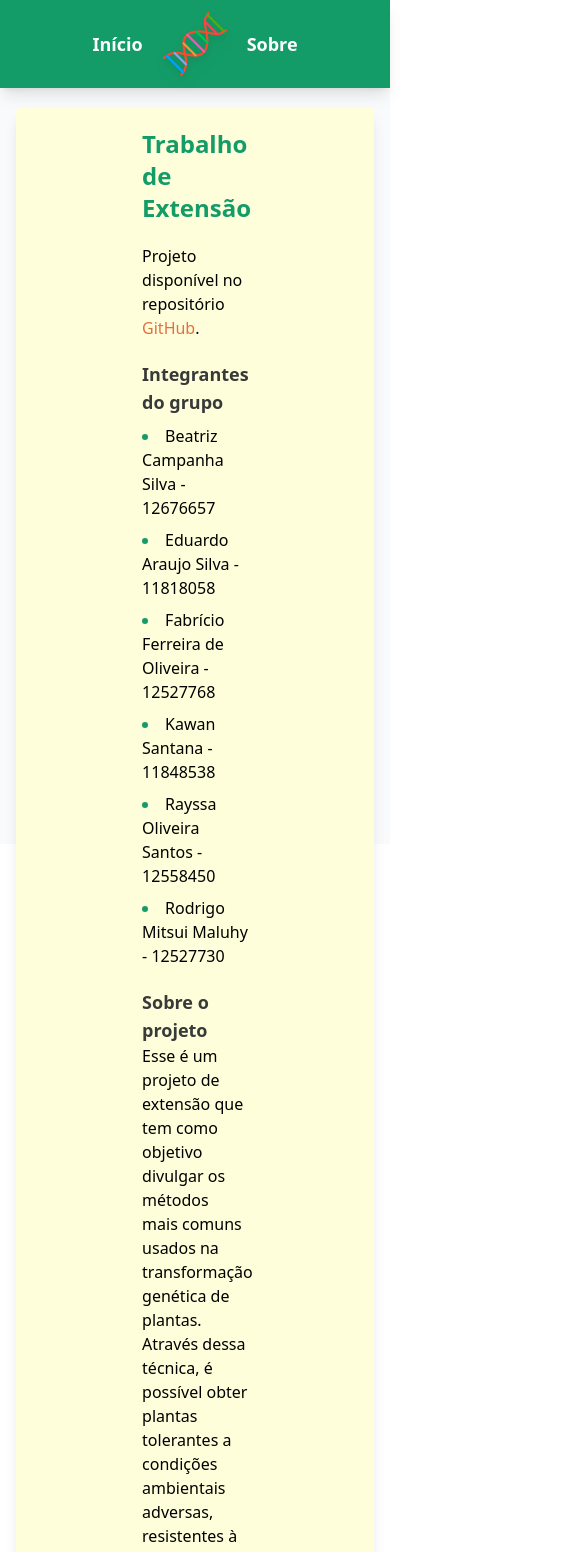
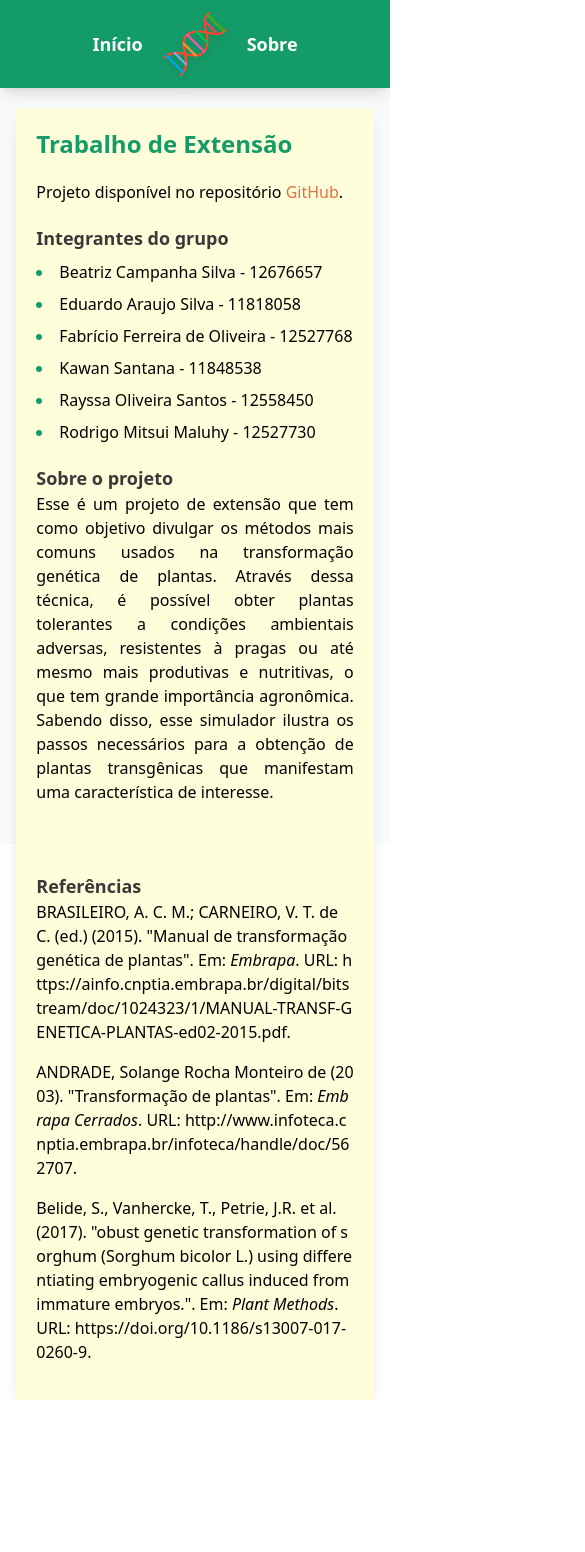
Before and after one commit to BCampanha/extensao-biomol, a Vue app: page /sobre in a window 390 px wide. Shown: the top 1552 px of the page, 585 px wide, since content can reach past the window. After the commit the page ends 1400 px from the top, so only its background shows below. Built offline with nearby package versions, Linux system fonts and the light colour scheme.

Commit message:
Responsividade da página Sobre

```diff
--- a/src/views/ConstrucaoVetor.vue
+++ b/src/views/ConstrucaoVetor.vue
@@ -24,7 +24,7 @@
       </template>
 
       <template #principal>
-        <ImagemRef :src="'plasmideo.jpg'" :legenda="'Esquema da estrutura de uma bactéria, com seu DNA cromossômico e DNA circular, chamado de plasmídeo'" :referencia="'Copyright: Adobe Stock'"/>
+        <img src="../assets/plasmideo.jpg" class="mx-auto rounded-lg border-2 w-[35rem] mb-10 mt-5" alt='Esquema da estrutura de uma bactéria, com seu DNA cromossômico e DNA circular, chamado de plasmídeo'/>
         <p class="text-lg">Complete o vetor de transformação do plasmídeo Ti</p>
 
 
--- a/src/views/SobreTrabalho.vue
+++ b/src/views/SobreTrabalho.vue
@@ -1,5 +1,5 @@
 <template>
-  <div class="flex flex-col justify-center w-4/12 mx-auto">
+  <div class="flex flex-col justify-center mx-auto sobre">
     <h1 class="text-2xl font-extrabold mb-5 text-verde-escuro">Trabalho de Extensão</h1>
     <p>
       Projeto disponível no repositório
@@ -16,7 +16,7 @@
     <br>
     <br>
     <h4 class="mt-5 text-lg font-bold text-escuro">Referências</h4>
-    <p v-for="referencia in referencias" class="mb-4" :key="referencia.url">
+    <p v-for="referencia in referencias" class="mb-4 referencias" :key="referencia.url">
       {{ referencia.author }} ({{
         referencia.year
       }}). "{{ referencia.title }}". Em: <em>{{ referencia.publisher }}</em>. URL: <a href="referencia.url">{{ referencia.url }}</a>.
@@ -87,3 +87,23 @@ export default {
   },
 };
 </script>
+
+<style scoped>
+.sobre {
+  width: 30%;
+}
+
+@media screen and (max-width: 768px) {
+  .sobre {
+    width: 100%;
+  }
+}
+
+.resumo {
+  text-align: justify;
+}
+
+.referencias {
+  word-break: break-all;
+}
+</style>
--- a/src/views/TransformacaoProcesso.vue
+++ b/src/views/TransformacaoProcesso.vue
@@ -1,9 +1,6 @@
 <template>
   <div>
-    <JanelaQuestao :titulo="`Transformação por ${selecaoVia.nome}`" :orientacoes="orientacoes" :exibirAjuda="true">
-      <template #ajuda>
-        <img src="../assets/gene-gun-legenda.jpeg" alt="Manual sobre a máquina" v-if="biob"/>
-      </template>
+    <JanelaQuestao :titulo="`Transformação por ${selecaoVia.nome}`" :orientacoes="orientacoes">
       <template #principal>
         <div v-if="biob" class="imagens">
           <Transition>
```
